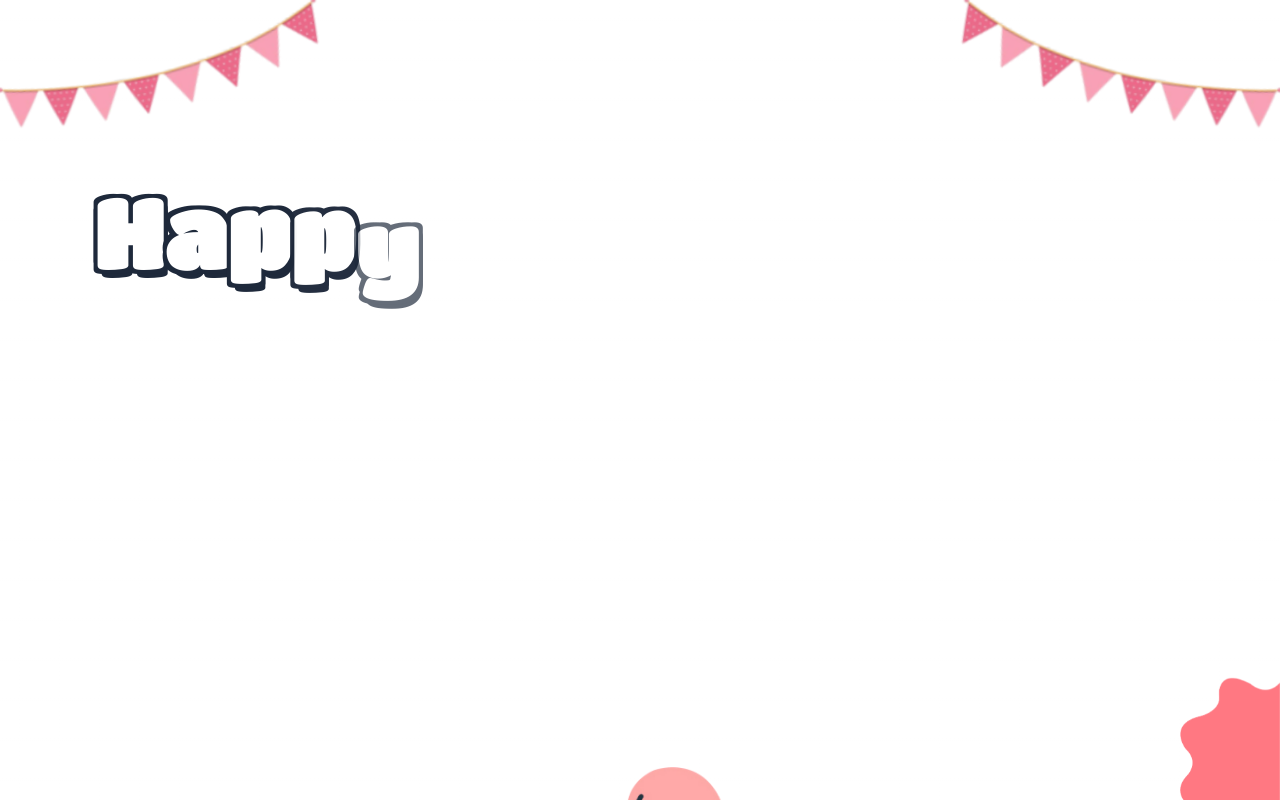
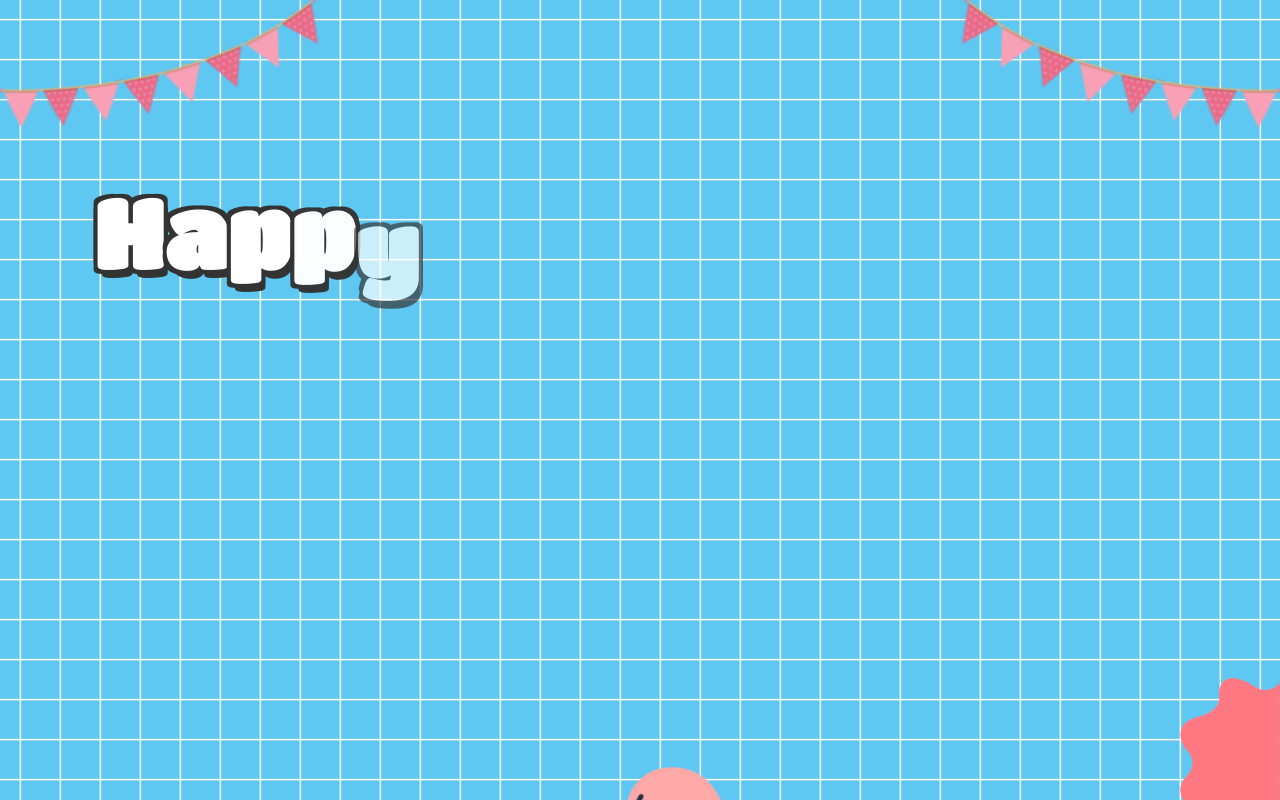
Before and after one commit to iamdnight/Atlee, a plain HTML site: page index.html in a window 1280 px wide. Drawn offline with nearby package versions, Linux system fonts and the light colour scheme; a web font is replaced by a local one.

Commit message:
Update style.css

```diff
--- a/style.css
+++ b/style.css
@@ -7,13 +7,13 @@
     box-sizing: border-box;
 }
 :root{
-    ---color-pink: #38bdf8;       /* Main Sky Blue (was bright pink) */
-    --color-white: #fff;         /* Pure White (kept for contrast) */
-    --color-black: #1e293b;      /* Deep Slate Blue-Black (softer than #333, matches blue theme) */
-    --color-text-pink: #0284c7;  /* Rich Ocean Blue (darker than sky blue so text stays readable) */
-    --color-heart: #7dd3fc;      /* Soft Baby Sky Blue (was coral/heart pink) */
-    --color-bg-letter: #f0f9ff;  /* Crisp Ice Blue background (was #f1fbfd) */
-    --color-border: #0ea5e9;     /* Bright Cerulean/Cyan border (was #4feed9) */
+  --color-pink: #5ec8f2;        /* main background: sky blue */
+  --color-white: #fff;
+  --color-black: #333;
+  --color-text-pink: #2f9fe0;   /* the red/pink of "Birthday", pills, badge */
+  --color-heart: #8fdcff;       /* hearts */
+  --color-bg-letter: #f1fbfd;
+  --color-border: #4feed9;
 }
 html{
     height: 100%;
```
